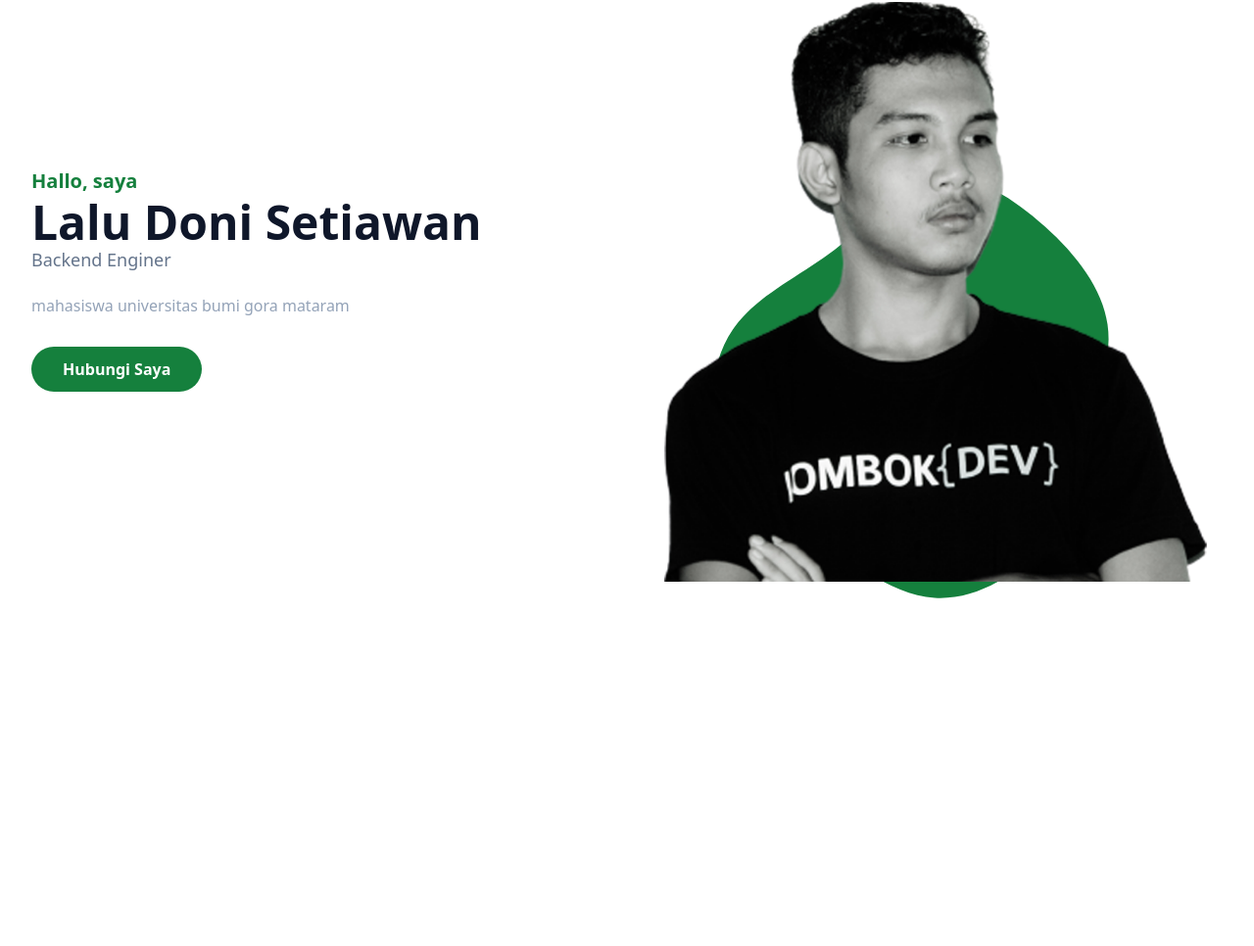
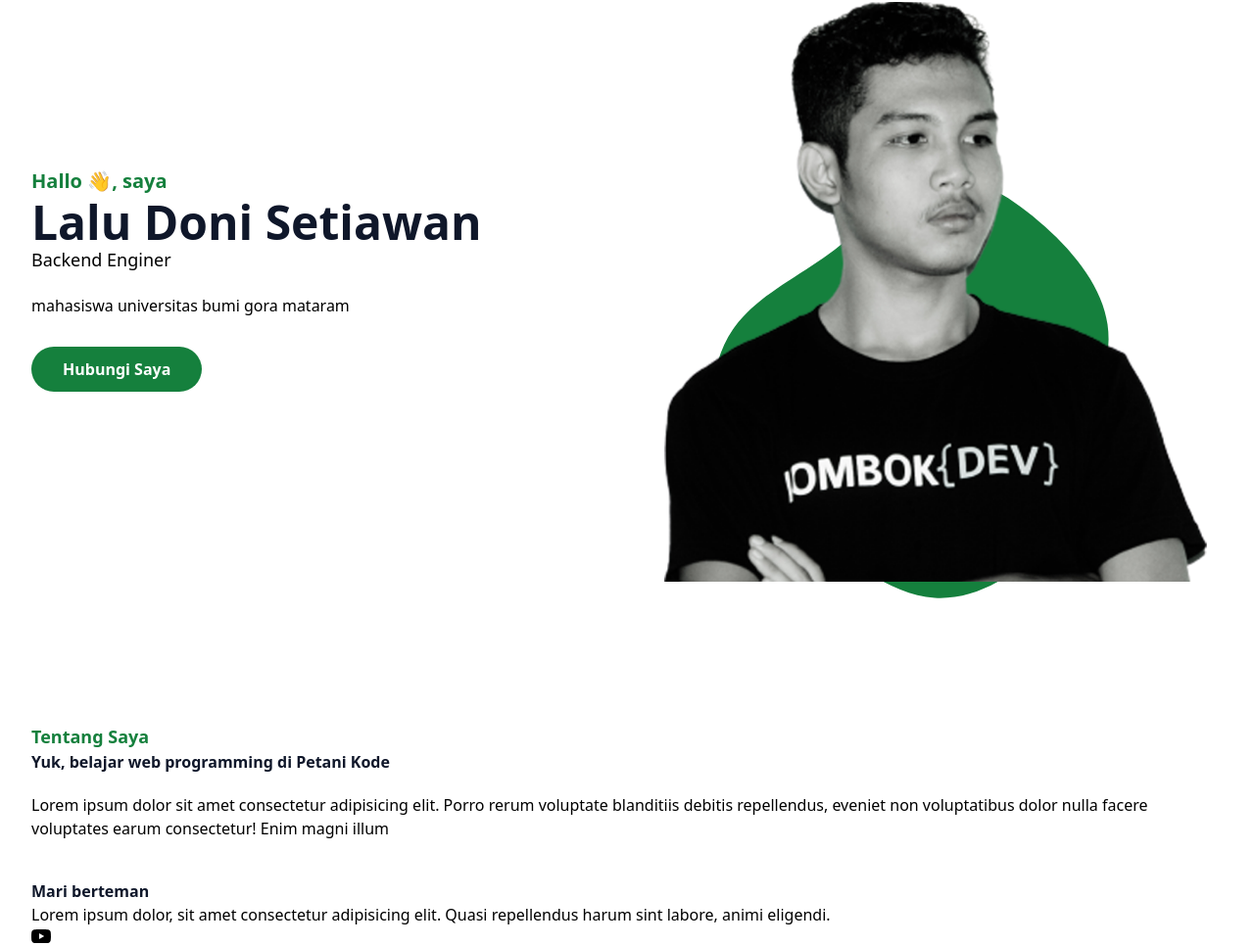
Before and after one commit to laludonisetiawan/portofolio, a website: page index.html in a window 1280 px wide. Shown: the part 178-1144 px from the top of the page at 98% size. Before the commit the page ends 822 px from the top, so only its background shows below. Drawn offline with Linux system fonts and the light colour scheme.

Commit message:
add icon

```diff
--- a/index.html
+++ b/index.html
@@ -1,5 +1,6 @@
 <!DOCTYPE html>
 <html lang="en">
+
 <head>
     <meta charset="UTF-8">
     <meta http-equiv="X-UA-Compatible" content="IE=edge">
@@ -7,30 +8,66 @@
     <title>lalu doni setiawan</title>
     <link href="dist/output.css" rel="stylesheet">
 </head>
+
 <body>
     <!-- hero section start -->
     <section id="home" class="pt-36">
         <div class="container">
             <div class="flex flex-wrap">
                 <div class="w-full self-center px-4 lg:w-1/2">
-                    <h1 class="text-base font-semibold text-primary md:text-xl ">Hallo, saya <span class="block font-bold text-dark text-4xl mt-1 lg:text-5xl">Lalu Doni Setiawan</span></h1>
-                    <h2 class="font-medium text-slate-500 text-lg mb-5">Backend Enginer</h2>
-                    <p class="font-medium text-slate-400 mb-10 leading-relaxed">mahasiswa universitas bumi gora mataram</p>
-                    <a href="#" class="text-base font-semibold text-white bg-primary py-3 px-8 rounded-full hover:shadow-lg hover:opacity-80 transition duration-300 ease-in-out">Hubungi Saya</a>
+                    <h1 class="text-base font-semibold text-primary md:text-xl ">Hallo 👋, saya <span
+                            class="block font-bold text-dark text-4xl mt-1 lg:text-5xl">Lalu Doni Setiawan</span></h1>
+                    <h2 class="font-medium text-secondary text-lg mb-5">Backend Enginer</h2>
+                    <p class="font-medium text-secondary mb-10 leading-relaxed">mahasiswa universitas bumi gora mataram
+                    </p>
+                    <a href="#"
+                        class="text-base font-semibold text-white bg-primary py-3 px-8 rounded-full hover:shadow-lg hover:opacity-80 transition duration-300 ease-in-out">Hubungi
+                        Saya</a>
                 </div>
                 <div class="w-full self-end px-4 lg:w-1/2">
                     <div class="relative mt-10 lg:mt-9 lg:right-0">
                         <img src="dist/img/doni.png" alt="doni" class="max-w-auto">
                         <span class="absolute -bottom-0 -z-10 left-1/2 -translate-x-1/2 md:scale-125">
                             <svg width="400" height="400" viewBox="0 0 200 200" xmlns="http://www.w3.org/2000/svg">
-                            <path fill="#15803D" d="M45.7,-65.2C59,-53.3,69.3,-39.6,71.4,-25.1C73.5,-10.6,67.4,4.7,62.5,20.5C57.6,36.3,53.9,52.7,43.7,65.5C33.4,78.3,16.7,87.6,0.8,86.6C-15.2,85.5,-30.3,74.1,-45.9,63C-61.5,51.9,-77.5,41.1,-84.9,25.8C-92.2,10.6,-91,-9.3,-81.6,-23C-72.3,-36.7,-55,-44.2,-40,-55.6C-25.1,-67.1,-12.5,-82.4,1.8,-84.9C16.2,-87.4,32.4,-77.2,45.7,-65.2Z" transform="translate(100 100)" />
-                          </svg>
-                          </span>
+                                <path fill="#15803D"
+                                    d="M45.7,-65.2C59,-53.3,69.3,-39.6,71.4,-25.1C73.5,-10.6,67.4,4.7,62.5,20.5C57.6,36.3,53.9,52.7,43.7,65.5C33.4,78.3,16.7,87.6,0.8,86.6C-15.2,85.5,-30.3,74.1,-45.9,63C-61.5,51.9,-77.5,41.1,-84.9,25.8C-92.2,10.6,-91,-9.3,-81.6,-23C-72.3,-36.7,-55,-44.2,-40,-55.6C-25.1,-67.1,-12.5,-82.4,1.8,-84.9C16.2,-87.4,32.4,-77.2,45.7,-65.2Z"
+                                    transform="translate(100 100)" />
+                            </svg>
+                        </span>
                     </div>
                 </div>
             </div>
         </div>
     </section>
     <!-- hero section end -->
+
+    <!-- about section start -->
+    <section id="about" class="pt-36 pb-32">
+        <div class="container">
+            <div class="flex flex-wrap">
+                <div class="w-full px-4 mb-10">
+                    <h4 class="font-bold uppercase text-primary text-lg mb-3">Tentang Saya</h4>
+                    <h2 class="font-bold text-dark text-3xl mb-5 max-w-md">Yuk, belajar web programming di Petani Kode</h2>
+                    <p class="font-medium text-base text-secondary max-w-xl">Lorem ipsum dolor sit amet consectetur adipisicing elit. Porro rerum voluptate blanditiis debitis repellendus, eveniet non voluptatibus dolor nulla facere voluptates earum consectetur! Enim magni illum </p>
+                </div>
+                <div class="w-full px-4">
+                    <h3 class="font-semibold text-dark text-2xl mb-4">Mari berteman</h3>
+                    <p class="font-medium text-base text-secondary mb-6">Lorem ipsum dolor, sit amet consectetur adipisicing elit. Quasi repellendus harum sint labore, animi eligendi.
+                    </p>
+                    <div class="flex items-center">
+                        <!-- youtube -->
+                        <a href="https://www.youtube.com/channel/UCP_a_aNGOFlKb-LI0DA4mcg" target="_blank" class="w-9 h-9 mr-3 rounded-full flex justify-center items-center border border-slate300 hover:border-primary hover:bg-primary hover:text-white ">
+                            <svg role="img" width="20" class="fill-current" viewBox="0 0 24 24" xmlns="http://www.w3.org/2000/svg"><title>YouTube</title><path d="M23.498 6.186a3.016 3.016 0 0 0-2.122-2.136C19.505 3.545 12 3.545 12 3.545s-7.505 0-9.377.505A3.017 3.017 0 0 0 .502 6.186C0 8.07 0 12 0 12s0 3.93.502 5.814a3.016 3.016 0 0 0 2.122 2.136c1.871.505 9.376.505 9.376.505s7.505 0 9.377-.505a3.015 3.015 0 0 0 2.122-2.136C24 15.93 24 12 24 12s0-3.93-.502-5.814zM9.545 15.568V8.432L15.818 12l-6.273 3.568z"/></svg>
+                        </a>
+                        <!-- youtube end -->
+
+
+                    </div>
+                </div>
+            </div>
+        </div>
+    </section>
+    <!-- about section end  -->
 </body>
+
 </html>
--- a/tailwind.config.js
+++ b/tailwind.config.js
@@ -9,10 +9,11 @@ module.exports = {
     extend: {
       colors: {
         primary:'#15803D',
+        secondary:'#94a3b8',
         dark:'#0F172A',
       },
       screens: {
-        '2xl':'1320px'
+        '2xl':'1320px',
       }
     },
   },
```
Also changed, not shown: 1 other file.
